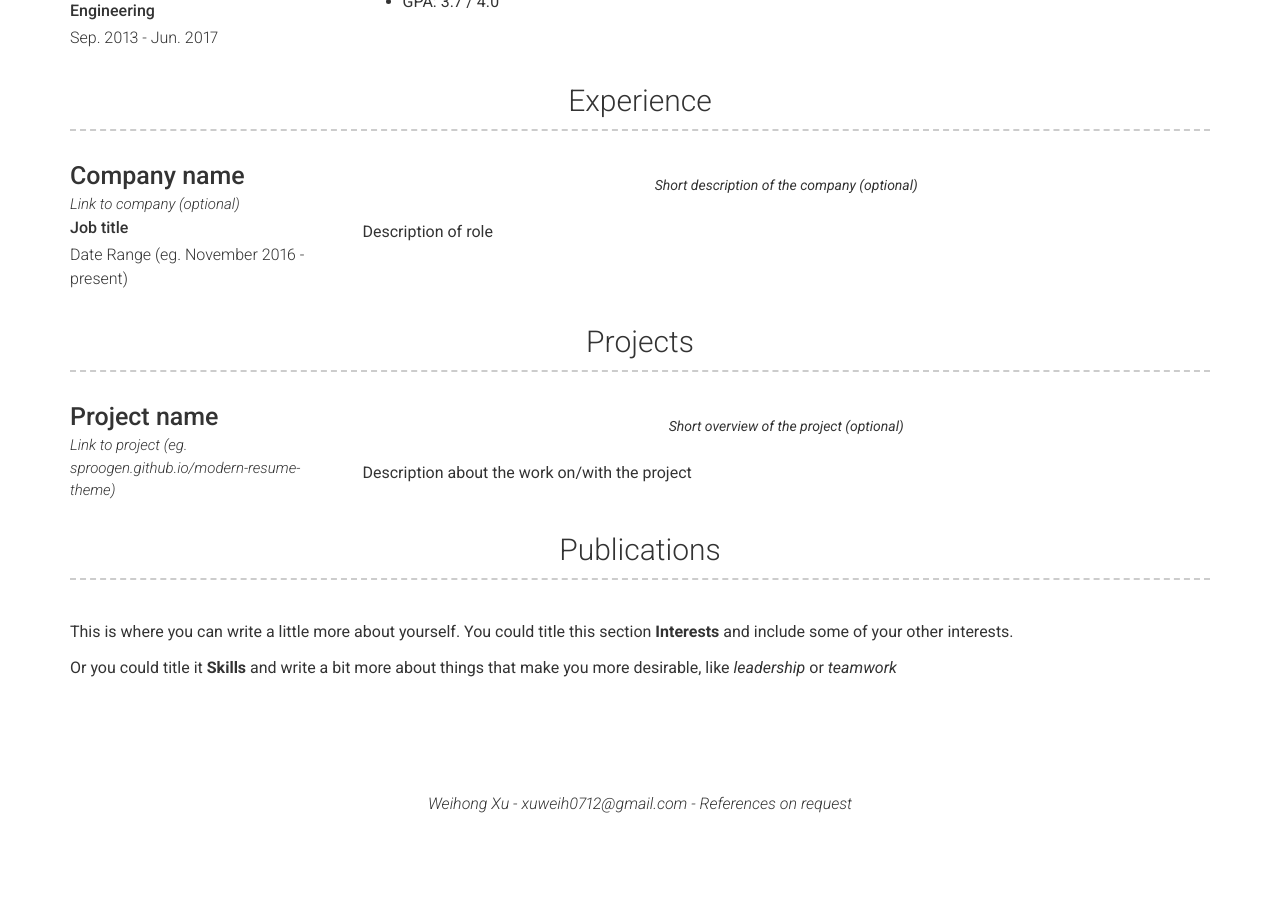
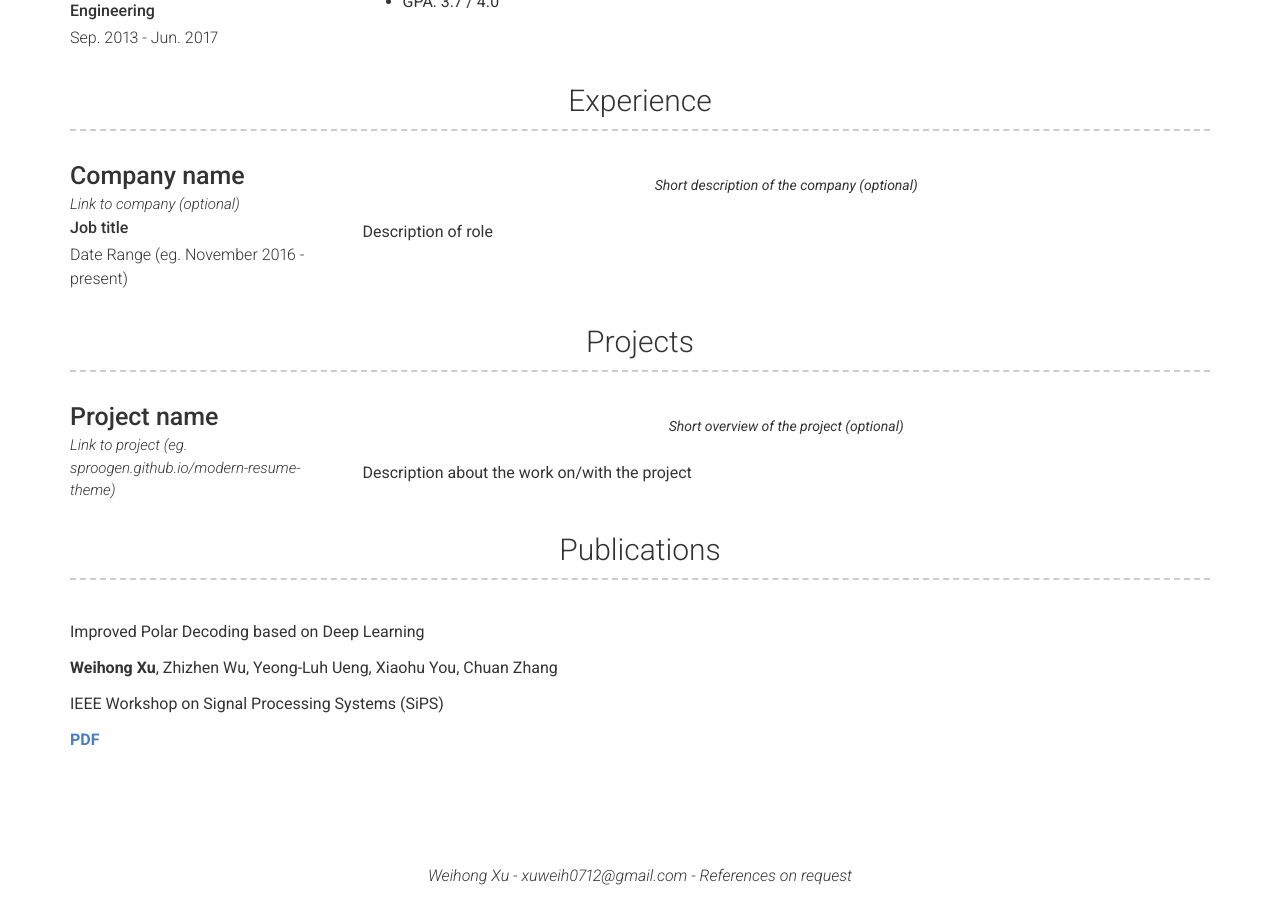
Before and after one commit to wh-xu/wh-xu-old.github.io, a Jekyll site: the page built from index.md, in a window 1280 px wide and 900 px high, scrolled down 688 px. Built offline with Jekyll 4.4.1, drawn with Linux system fonts in a browser that asks for light colours; before the commit the page ends 1516 px from its top, so only the background shows below that.

Commit message:
Update publications

```diff
--- a/_config.yml
+++ b/_config.yml
@@ -48,9 +48,14 @@ experience_title: Experience #(Use this to override about experience section tit
 # More Section
 more_title: Publications #(Use this to override about more section title)
 more_content: | # this will include new lines to allow paragraphs
-  This is where you can write a little more about yourself. You could title this section **Interests** and include some of your other interests.
+  Improved Polar Decoding based on Deep Learning
 
-  Or you could title it **Skills** and write a bit more about things that make you more desirable, like *leadership* or *teamwork*
+  **Weihong Xu**, Zhizhen Wu, Yeong-Luh Ueng, Xiaohu You, Chuan Zhang
+
+  IEEE Workshop on Signal Processing Systems (SiPS)
+
+  [**PDF**](./articles/08109997.pdf)
+
 
 # Footer
 footer_show_references: true
```
Also changed, not shown: 2 other files.
